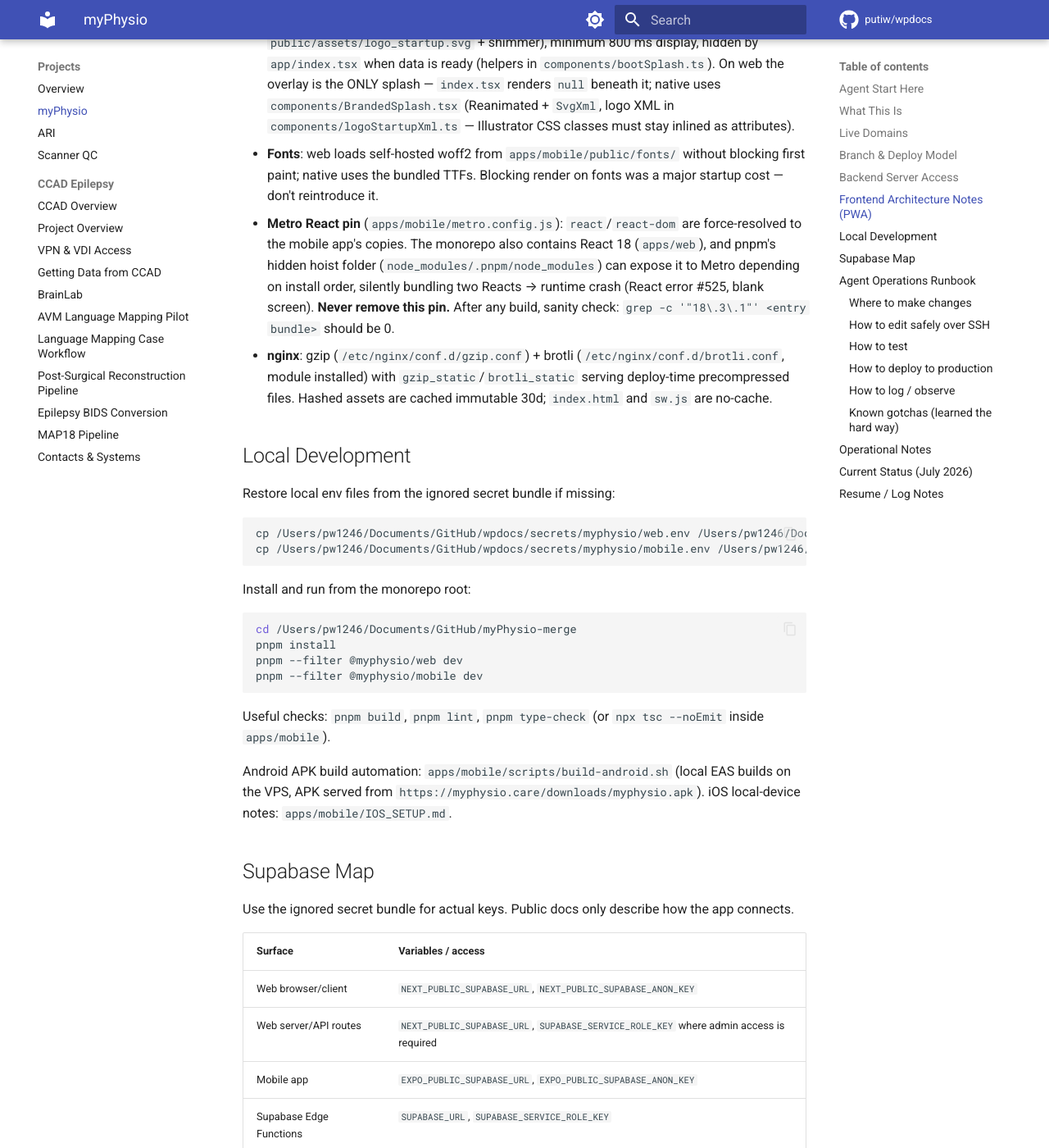
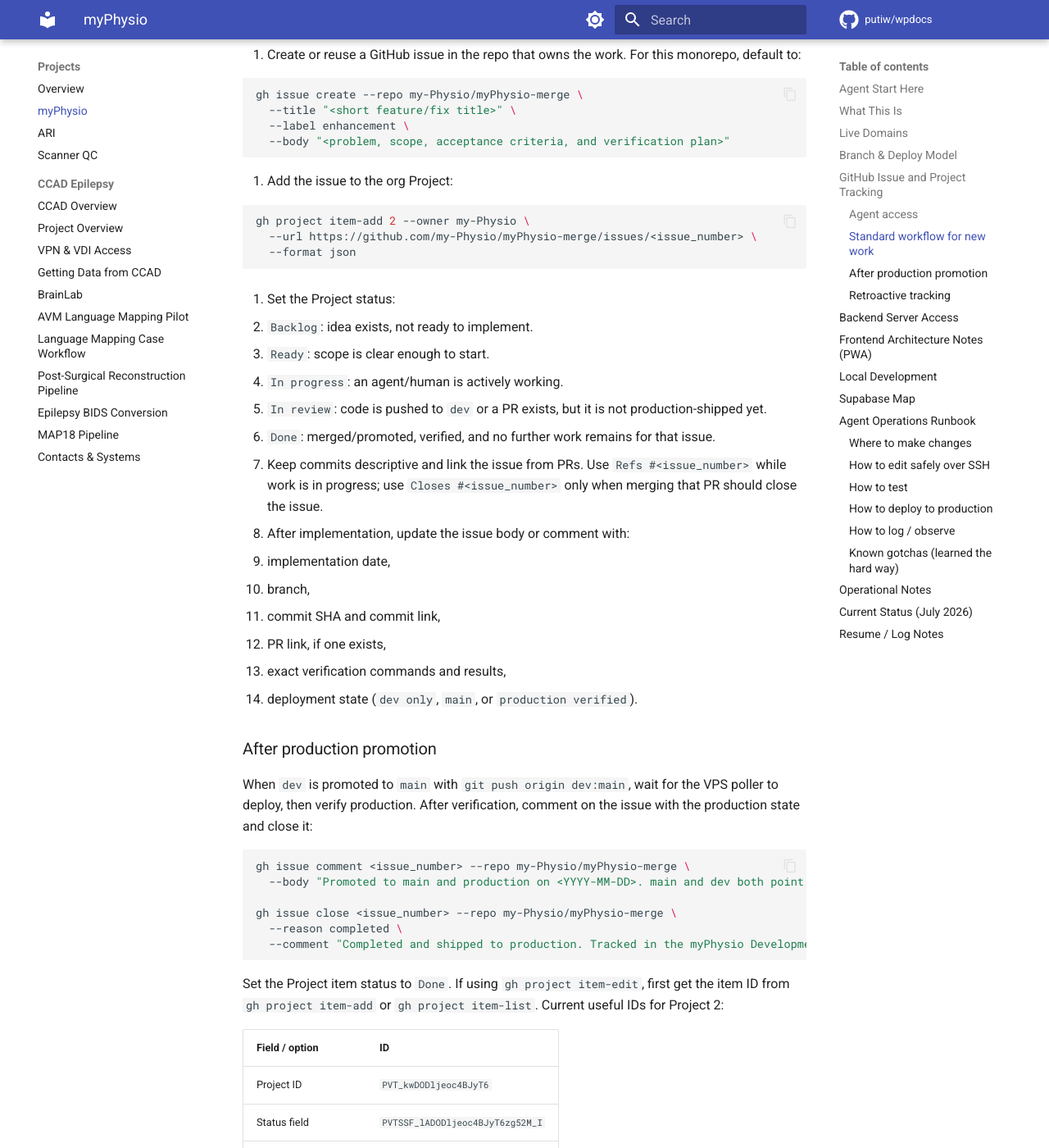
Before and after one commit to putiw/wpdocs, an MkDocs documentation site: the page built from docs/projects/myphysio.md, in a window 1280 px wide and 1400 px high, scrolled down 4049 px. Shown: the whole window at 82% size. Built offline with MkDocs 1.6.1 and Material for MkDocs 9.7.7, drawn with Linux system fonts in a browser that asks for light colours; comment, search, counter and statistics services are not loaded; some of the changed text lies outside the part shown.

Commit message:
Update myphysio.md

````diff
--- a/docs/projects/myphysio.md
+++ b/docs/projects/myphysio.md
@@ -93,6 +93,131 @@ ln -sfn /var/www/myphysio-app-releases/<known-good-ts> /var/www/myphysio-app
 ```
 
 `index.html` and `sw.js` are served no-cache, so clients pick up a rollback on next load.
+
+## GitHub Issue and Project Tracking
+
+Use GitHub issues plus the org-level GitHub Project as the durable development log. This is how future agents should track what was planned, implemented, reviewed, shipped, and which commit/PR did the work.
+
+| Item | Location |
+|---|---|
+| Development project | `https://github.com/orgs/my-Physio/projects/2` |
+| Project name | `myPhysio Development` |
+| Main monorepo issues | `https://github.com/my-Physio/myPhysio-merge/issues` |
+| Main monorepo PRs | `https://github.com/my-Physio/myPhysio-merge/pulls` |
+
+Keep the Project at the **organization** level, not repo-only. myPhysio work can span this monorepo, the older mobile/admin repos, Supabase, deployment/server work, APK/iOS work, and docs. Repo issues are still the source of truth for code work; the org Project is the cross-repo board.
+
+### Agent access
+
+Project reads/writes require GitHub's `project` token scope. If project commands fail with `INSUFFICIENT_SCOPES`, ask Puti to run:
+
+```bash
+gh auth refresh -h github.com -s project
+```
+
+Check current access:
+
+```bash
+gh auth status
+gh project view 2 --owner my-Physio --format json
+```
+
+Expected token scopes include at least `repo`, `read:org`, `workflow`, and `project`.
+
+### Standard workflow for new work
+
+1. Create or reuse a GitHub issue in the repo that owns the work. For this monorepo, default to:
+
+   ```bash
+   gh issue create --repo my-Physio/myPhysio-merge \
+     --title "<short feature/fix title>" \
+     --label enhancement \
+     --body "<problem, scope, acceptance criteria, and verification plan>"
+   ```
+
+2. Add the issue to the org Project:
+
+   ```bash
+   gh project item-add 2 --owner my-Physio \
+     --url https://github.com/my-Physio/myPhysio-merge/issues/<issue_number> \
+     --format json
+   ```
+
+3. Set the Project status:
+
+   - `Backlog`: idea exists, not ready to implement.
+   - `Ready`: scope is clear enough to start.
+   - `In progress`: an agent/human is actively working.
+   - `In review`: code is pushed to `dev` or a PR exists, but it is not production-shipped yet.
+   - `Done`: merged/promoted, verified, and no further work remains for that issue.
+
+4. Keep commits descriptive and link the issue from PRs. Use `Refs #<issue_number>` while work is in progress; use `Closes #<issue_number>` only when merging that PR should close the issue.
+
+5. After implementation, update the issue body or comment with:
+
+   - implementation date,
+   - branch,
+   - commit SHA and commit link,
+   - PR link, if one exists,
+   - exact verification commands and results,
+   - deployment state (`dev only`, `main`, or `production verified`).
+
+### After production promotion
+
+When `dev` is promoted to `main` with `git push origin dev:main`, wait for the VPS poller to deploy, then verify production. After verification, comment on the issue with the production state and close it:
+
+```bash
+gh issue comment <issue_number> --repo my-Physio/myPhysio-merge \
+  --body "Promoted to main and production on <YYYY-MM-DD>. main and dev both point to <sha>. Verified app.myphysio.care returned HTTP 200 with Last-Modified: <timestamp>."
+
+gh issue close <issue_number> --repo my-Physio/myPhysio-merge \
+  --reason completed \
+  --comment "Completed and shipped to production. Tracked in the myPhysio Development project as Done."
+```
+
+Set the Project item status to `Done`. If using `gh project item-edit`, first get the item ID from `gh project item-add` or `gh project item-list`. Current useful IDs for Project 2:
+
+| Field / option | ID |
+|---|---|
+| Project ID | `PVT_kwDODljeoc4BJyT6` |
+| Status field | `PVTSSF_lADODljeoc4BJyT6zg52M_I` |
+| Status `Backlog` | `f75ad846` |
+| Status `Ready` | `08afe404` |
+| Status `In progress` | `47fc9ee4` |
+| Status `In review` | `4cc61d42` |
+| Status `Done` | `98236657` |
+
+Example:
+
+```bash
+gh project item-edit \
+  --project-id PVT_kwDODljeoc4BJyT6 \
+  --id <project_item_id> \
+  --field-id PVTSSF_lADODljeoc4BJyT6zg52M_I \
+  --single-select-option-id 98236657
+```
+
+### Retroactive tracking
+
+If a user asks to document work that was already completed, create a completed issue anyway. Include the shipped commit/PR links and verification notes in the issue body, add it to the Project, set it to `Done`, and close it as completed. This keeps the Project useful as a historical feature ledger, not only a future to-do list.
+
+Example issue body shape:
+
+```markdown
+Implemented: 2026-07-04
+State: Shipped to production via PR #2, merged 2026-07-04 08:28 UTC.
+Production verification: app.myphysio.care returned HTTP 200 on 2026-07-04 08:36 UTC.
+
+Commit: <sha>
+Commit link: https://github.com/my-Physio/myPhysio-merge/commit/<sha>
+Pull request: https://github.com/my-Physio/myPhysio-merge/pull/<number>
+
+Summary:
+- <what changed>
+
+Verification:
+- <commands/checks run>
+```
 
 ## Backend Server Access
 
````
